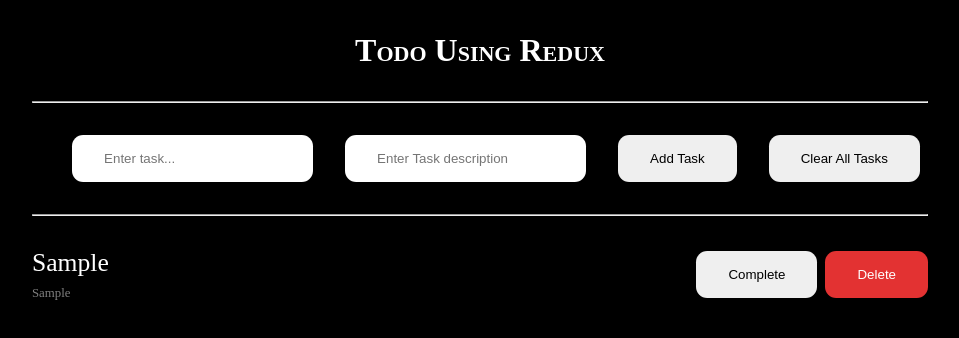
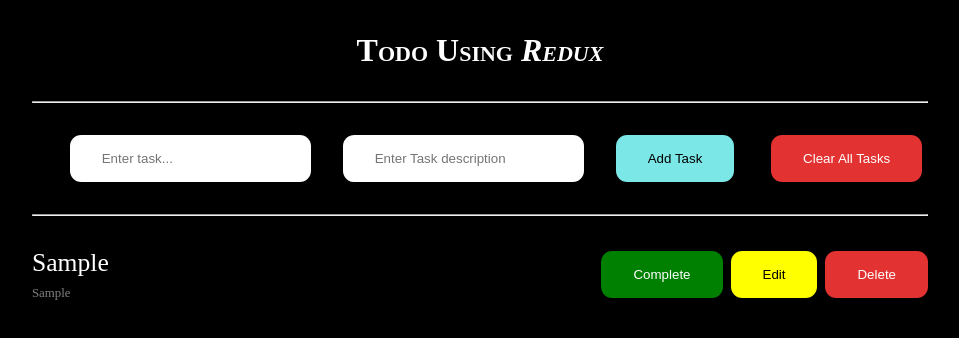
Before and after one commit to Aryanbhatti777/Mini-hackathon-redux-project, a React (Vite) app: page / in a window 1280 px wide. Both pictures are taken after typing "Sample", "Sample" into the empty fields and a click on the input "Add Task". Shown: the top 338 px of the page, without its empty margins (160-1119 px from the left). Built offline with nearby package versions, Linux system fonts and the light colour scheme.

Commit message:
project completed using redux

```diff
--- a/src/Todo.jsx
+++ b/src/Todo.jsx
@@ -1,6 +1,6 @@
 import React, { useState } from 'react'
 import { useDispatch, useSelector } from 'react-redux';
-import { addTodo, clearAll, completeTask, deleteTask } from './todoSlice';
+import { addTodo, clearAll, completeTask, deleteTask, updateTask } from './todoSlice';
 
 const Todo = () => {
 
@@ -9,17 +9,32 @@
 
     const dispatch = useDispatch();
     const tasks = useSelector((state) => state.addTodo.tasks)
+    const [editingId, setEditingId] = useState(null)
 
 
     const handleSubmit = (e) => {
         e.preventDefault();
 
+        if (editingId) {
+
+            const updatedTask = {
+                id: editingId,
+                task,
+                description
+            }
+
+            dispatch(updateTask(updatedTask))
+
+            setEditingId(null)
+
+        } else {
             const newTask = {
                 task,
                 description
             }
 
             dispatch(addTodo(newTask));
+        }
 
         setTask("")
         setDescription("")
@@ -37,39 +52,65 @@
         dispatch(deleteTask(task))
     }
 
+    const edit = (item) => {
+
+        setEditingId(item.id)
+        setTask(item.task)
+        setDescription(item.description)
+
+    }
+
+    const update = () => {
+
+        const updatedTask = {
+            task,
+            description
+        }
+        setIsEditing(false)
+    }
+
     return (
         <>
-        <h1 className="heading">Todo Using Redux</h1>
+        <h1 className="heading">Todo Using <i>Redux</i></h1>
             <hr />
             <div className="form">
                 <form onSubmit={handleSubmit}>
-                    <input type="text" name="task" placeholder="Enter task..." value={task} onChange={(e) => setTask(e.target.value)} required/>
-                    <input type="text" name="description" placeholder="Enter Task description" value={description} onChange={(e) => setDescription(e.target.value)} required/>
-                    <input type="submit" value="Add Task" />
+                    <input type="text" name="task" placeholder="Enter task..." value={task} onChange={(e) => setTask(e.target.value)} required />
+                    <input type="text" name="description" placeholder="Enter Task description" value={description} onChange={(e) => setDescription(e.target.value)} required />
+
+                    <input type="submit" value={editingId ? "Update" : "Add Task"} className="add-update" />
                 </form>
-                    <button onClick={clear}>Clear All Tasks</button>
+                <button onClick={clear} className="delete">Clear All Tasks</button>
             </div>
 
 
             <hr />
             <div className="tasks">
-                {tasks.map((item) => {
-                    return(<div key={item.id} className="task-card">
+
+                {tasks.length === 0 ? (
+                    <p>No tasks added yet.</p>
+                ) : (
+
+                        tasks.map((item) => {
+                            return (<div key={item.id} className="task-card">
                                 <div>
                                     <h1 className={item.completed ? "completed" : ""}>{item.task}</h1>
                                     <p>{item.description}</p>
                                 </div>
                                 <div>
-                            {item.completed ? "completed" : (<button onClick={()=> complete(item)}>Complete</button>)}
+                                    {item.completed ? "completed" : (<button onClick={() => complete(item)} className="complete">Complete</button>)}
 
-                            <button className='delete' onClick={()=> del(item)}>
+                                    <button onClick={() => edit(item)} style={{ display: item.completed ? "none" : "" }} className="edit">Edit</button>
+
+                                    <button className='delete' onClick={() => del(item)}>
                                         Delete
                                     </button>
                                 </div>
                             </div>)
 
-                })}
+                        })
 
+                )}
             </div>
         </>
     )
--- a/src/index.css
+++ b/src/index.css
@@ -24,6 +24,10 @@
     display: flex;
     justify-content: center;
     align-items: center
+}
+
+.form button{
+    margin-left: 0.3rem
 }
 
 form{
@@ -95,3 +99,18 @@
     color: white;
     margin-left: 0.5rem;
 }
+
+.edit{
+    background-color: yellow;
+    margin-left: 0.5rem;
+
+}
+
+.complete{
+    background-color: green;
+    color: white
+}
+
+.add-update{
+    background-color: rgb(123, 231, 231);
+}
--- a/src/todoSlice.js
+++ b/src/todoSlice.js
@@ -43,9 +43,22 @@
             );
 
             localStorage.setItem("task", JSON.stringify(state.tasks));
+        },
+
+        updateTask : (state, actions) => {
+
+            const todo = state.tasks.find((item) => item.id === actions.payload.id)
+
+            if(todo){
+                todo.task = actions.payload.task,
+                todo.description = actions.payload.description
+            }
+
+            localStorage.setItem("task", JSON.stringify(state.tasks))
+
         }
     }
 })
 
-export const { addTodo, clearAll, completeTask, deleteTask } = todoSlice.actions
+export const { addTodo, clearAll, completeTask, deleteTask, updateTask } = todoSlice.actions
 export default todoSlice.reducer
```
Lines whose indentation alone changed are shown as unchanged.
